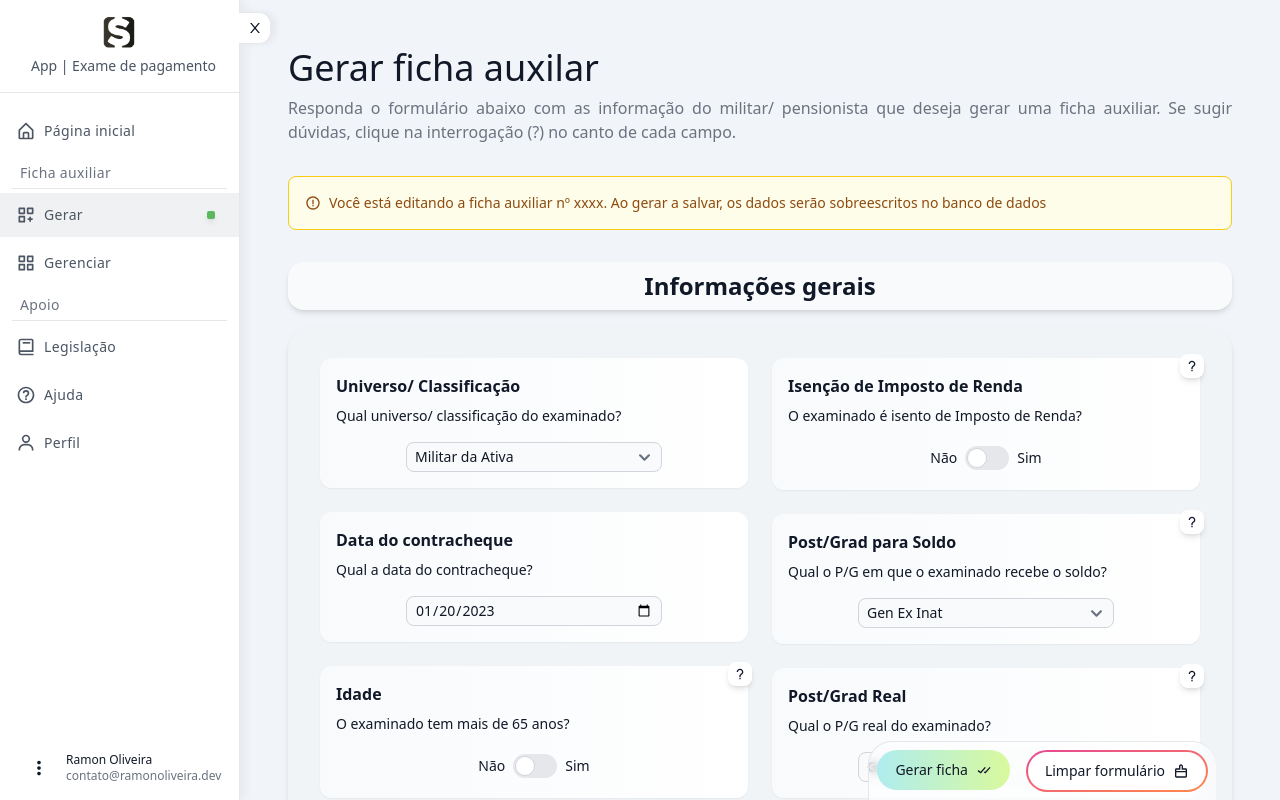
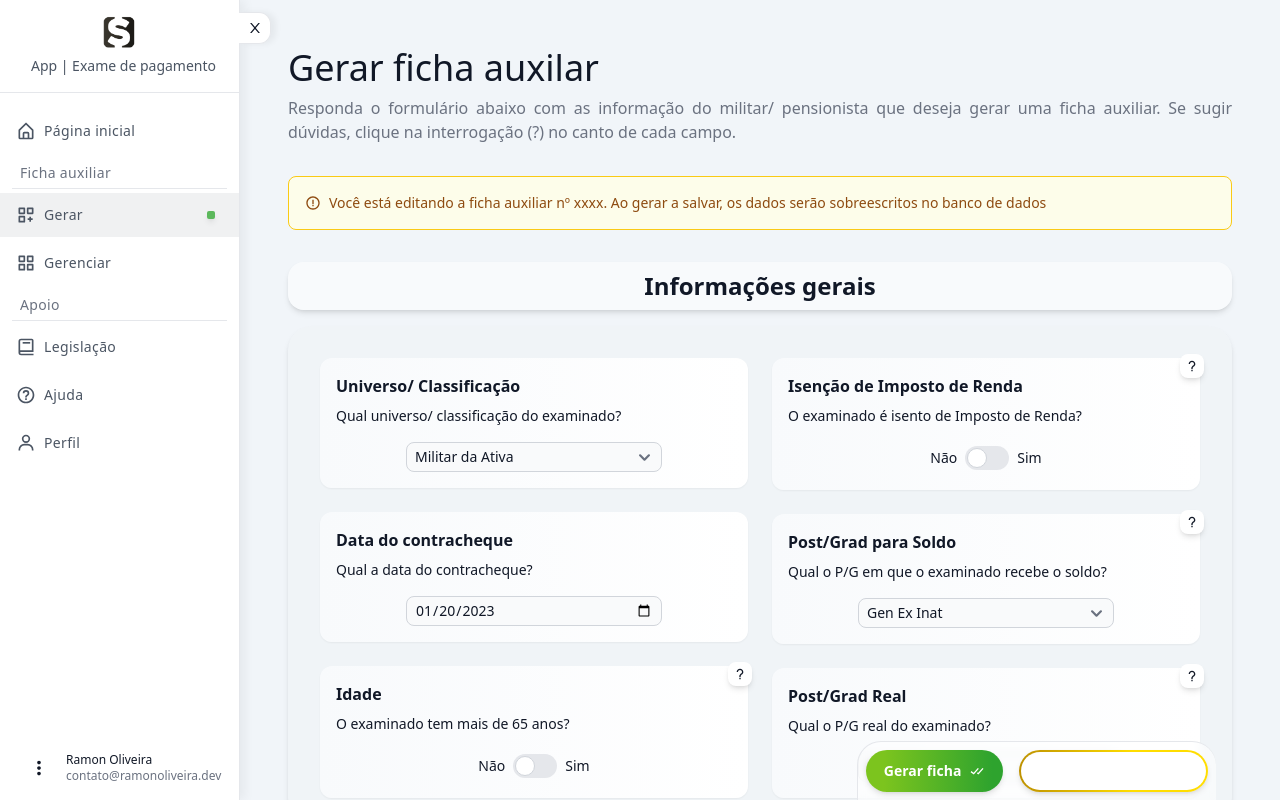
Before and after one commit to im-ramon/examedepagamento-v2, a Next.js app: page /app/generate_auxiliary_sheet in a window 1280 px wide. Built offline with nearby package versions, Linux system fonts and the light colour scheme.

Commit message:
style: :lipstick: Change UI from Buttons and add SASS
Change UI from Buttons and add SASS

```diff
--- a/next.config.js
+++ b/next.config.js
@@ -1,6 +1,11 @@
 /** @type {import('next').NextConfig} */
+const path = require('path')
+
 const nextConfig = {
     reactStrictMode: true,
+    sassOptions: {
+        includePaths: [path.join(__dirname, 'styles')],
+    },
 }
 
 module.exports = nextConfig
--- a/package.json
+++ b/package.json
@@ -38,6 +38,7 @@
     "autoprefixer": "^10.4.13",
     "jest": "^29.3.1",
     "postcss": "^8.4.21",
+    "sass": "^1.57.1",
     "tailwindcss": "^3.2.4",
     "ts-jest": "^29.0.5"
   }
--- a/src/components/ButtonDefault.tsx
+++ b/src/components/ButtonDefault.tsx
@@ -1,27 +1,34 @@
-import { Button, Spinner } from 'flowbite-react';
+import { Spinner } from 'flowbite-react';
 
 interface ButtonDefaultProps {
     type: "button" | "submit" | "reset" | undefined;
-    color: 'gray' | 'dark' | 'light' | 'success' | 'failure' | 'warning' | 'purple';
+    color: 'green' | 'blue' | 'orange' | 'purple' | 'red' | 'yellow' | 'red';
     variant: 'solid' | 'outline'
-    gradientDuoTone?: 'cyanToBlue' | 'greenToBlue' | 'pinkToOrange' | 'purpleToBlue' | 'purpleToPink' | 'redToYellow' | 'tealToLime';
     children: React.ReactNode;
     isLoading?: boolean;
     click?: Function;
     disabled?: boolean;
-    size: 'xs' | 'sm' | 'md' | 'lg' | 'xl';
     helpText?: string;
 }
 
-export function ButtonDefault({ type, children, isLoading, variant, color, click, disabled, gradientDuoTone, size, helpText }: ButtonDefaultProps) {
+export function ButtonDefault({ type, children, isLoading, variant, color, click, disabled, helpText }: ButtonDefaultProps) {
     return (
-        <Button title={helpText} className='mx-auto' size={size} color={color} gradientDuoTone={gradientDuoTone} pill={true} outline={variant == 'outline'} type={type} onClick={() => { click && click() }} disabled={isLoading || disabled}>
+
+        <button title={helpText} type={type} className={`default_button shadow-md mx-auto rounded-full text-white text-sm font-semibold ${color} ${disabled || isLoading ? 'cursor-not-allowed' : ''}`} onClick={() => { click && click() }} disabled={isLoading || disabled}>
+            <div className={`rounded-full flex items-center px-4 py-2.25 m-0.5 transition-all duration-300 ${variant == 'outline' ? 'bg-white dark:bg-black hover:dark:bg-transparent' : ''}`}>
+                {isLoading && <div className="mr-3 flex justify-center items-center -translate-y-0.5"><Spinner size="sm" light={true} /></div>}
+                {children}
+            </div>
+        </button>
+
+        /* <Button title={helpText} className='mx-auto' size={size} color={color} gradientDuoTone={gradientDuoTone} pill={true} outline={variant == 'outline'} type={type} onClick={() => { click && click() }} disabled={isLoading || disabled}>
               {isLoading &&
                   <div className="mr-3 flex justify-center items-center -translate-y-0.5">
                       <Spinner size="sm" light={true} />
                   </div>}
               {children}
           </Button>
+      */
     )
 }
 
--- a/src/pages/_app.tsx
+++ b/src/pages/_app.tsx
@@ -6,6 +6,7 @@ import { Flip, ToastContainer } from 'react-toastify'
 import 'react-toastify/dist/ReactToastify.css'
 import { useDarkMode } from 'usehooks-ts'
 import '../../styles/globals.css'
+import '../../styles/styles.scss'
 import { AppProvider } from '../contexts/app.context'
 
 function addInitialStyleClassInBodyTag(): void {
--- a/src/pages/app/generate_auxiliary_sheet.tsx
+++ b/src/pages/app/generate_auxiliary_sheet.tsx
@@ -929,7 +929,7 @@ const GeneratePayslip: NextPageWithLayout = () => {
                                         </div>
                                         <div className='lg:col-span-2 flex justify-center flex-row lg:flex-col mt-4 lg:mt-0'>
                                             <div>
-                                                <ButtonDefault size='xs' type='button' gradientDuoTone='tealToLime' disabled={isLoading} color='warning' variant='solid' click={pushExtraValuesInArrayAndClearItsForm}>
+                                                <ButtonDefault type='button' disabled={isLoading} color='orange' variant='solid' click={pushExtraValuesInArrayAndClearItsForm}>
                                                     <div className='flex items-center justify-center'>
                                                         <span className='mr-1'>Salvar</span>
                                                         <BiSave size={16} />
@@ -938,7 +938,7 @@ const GeneratePayslip: NextPageWithLayout = () => {
                                             </div>
                                             <div className="lg:my-0.5 mx-3"></div>
                                             <div>
-                                                <ButtonDefault size='xs' type='button' gradientDuoTone='pinkToOrange' disabled={isLoading} color='warning' variant='outline' click={clearExtraValuesForm}>
+                                                <ButtonDefault type='button' disabled={isLoading} color='orange' variant='outline' click={clearExtraValuesForm}>
                                                     <div className='flex items-center justify-center'>
                                                         <span className='mr-1'>Limpar</span>
                                                         <BiBrushAlt size={16} />
@@ -954,14 +954,14 @@ const GeneratePayslip: NextPageWithLayout = () => {
 
 
                     <div className='flex justify-end py-2 px-2 bottom-0 right-0 lg:right-16 dark:bg-black/10  bg-white/50 backdrop-blur-sm dark:border-gray-800 border-t border-l rounded-t-3xl fixed'>
-                        <ButtonDefault size='md' gradientDuoTone='tealToLime' type='submit' isLoading={isLoading} color='success' variant='solid'>
+                        <ButtonDefault type='submit' isLoading={isLoading} color='green' variant='solid'>
                             <div className='flex items-center justify-center'>
                                 <span className='mr-2'>Gerar ficha</span>
                                 <BiCheckDouble size={16} />
                             </div>
                         </ButtonDefault>
                         <div className='mx-2'></div>
-                        <ButtonDefault size='md' type='button' gradientDuoTone='pinkToOrange' disabled={isLoading} color='warning' variant='outline' click={reset}>
+                        <ButtonDefault type='button' disabled={isLoading} color='yellow' variant='outline' click={reset}>
                             <div className='flex items-center justify-center'>
                                 <span className='mr-2'>Limpar formulário</span>
                                 <BiBrushAlt size={16} />
--- a/src/pages/app/profile.tsx
+++ b/src/pages/app/profile.tsx
@@ -67,7 +67,7 @@ const Profile: NextPageWithLayout = () => {
                         Na versão atual do App ainda não é possível alterar seu nome. Caso tenha cadastrado algum dado incorrento, envie um e-mail para <a href="mailto:contato@ramonoliveira.dev">contato@ramonoliveira.dev</a> com as informações que deseja alterar.
                     </p>
                     <div className='flex justify-center py-2 px-2 lg:right-16 rounded-3xl lg:col-span-2'>
-                        <ButtonDefault type='submit' isLoading={!true} color='dark' gradientDuoTone='tealToLime' size='md' variant='solid'>Salvar</ButtonDefault>
+                        <ButtonDefault type='submit' isLoading={!true} color='green' variant='solid'>Salvar</ButtonDefault>
                     </div>
                 </form>
             </Card>
--- /dev/null
+++ b/styles/styles.scss
@@ -0,0 +1,36 @@
+/* BUTTONS */
+.default_button {
+    transition: all 0.3s ease-in-out;
+    outline: 2px solid rgba(0, 0, 0, 0);
+    background-size: 100%;
+
+    &:hover {
+        background-size: 200%;
+        transition: all 0.3s ease-in-out;
+        outline: 2px solid rgba(0, 0, 0, 0.4);
+    }
+}
+
+.green {
+    background-image: linear-gradient(to left, #2ea32e 8%, #7cc41e 86.9%);
+}
+
+.blue {
+    background-image: linear-gradient(to right, #1581da 0%, #51b9ab 100%);
+}
+
+.orange {
+    background-image: linear-gradient(to left, #fc6076 0%, #ff9a44 100%);
+}
+
+.purple {
+    background-image: linear-gradient(to left, #b224ef 0%, #7579ff 100%);
+}
+
+.yellow {
+    background-image: linear-gradient(to left, #ffdd00 40%, #bd9100 100%);
+}
+
+.red {
+    background-image: linear-gradient(to left, #ff833b 0%, #ff2525 100%);
+}
--- a/tailwind.config.js
+++ b/tailwind.config.js
@@ -23,6 +23,9 @@ module.exports = {
                 "warning": "#ff8307",
                 "info": "#17a2b8",
             },
+            spacing: {
+                '2.25': '0.5632rem',
+            },
             maxWidth: {
                 "8xl": "90rem"
             },
```
Also changed, not shown: src/components/AuxiliarySheet.tsx (+4 -4 lines), 1 other file (tests, documents, lock files or other folders). Lines whose indentation alone changed are shown as unchanged.
